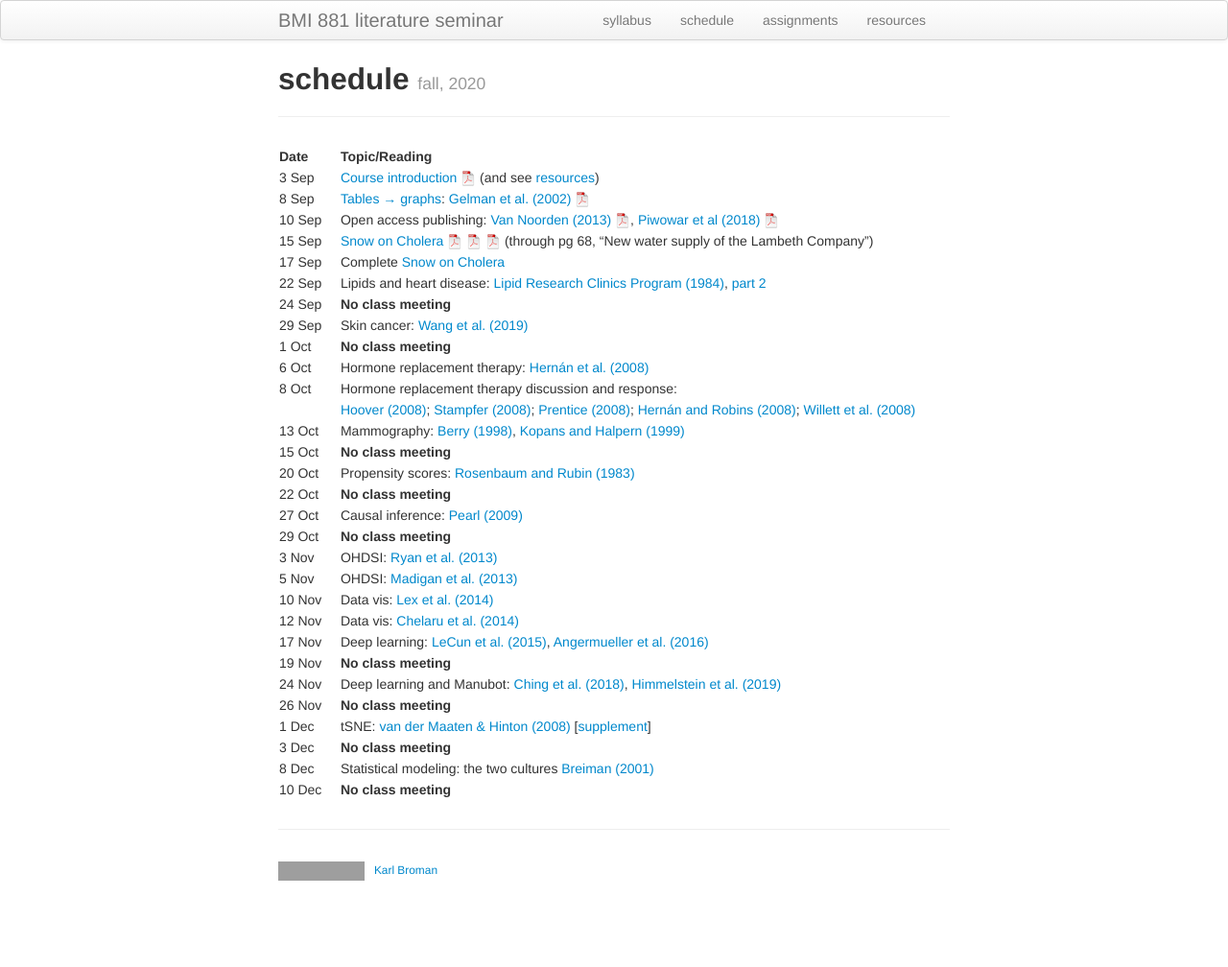
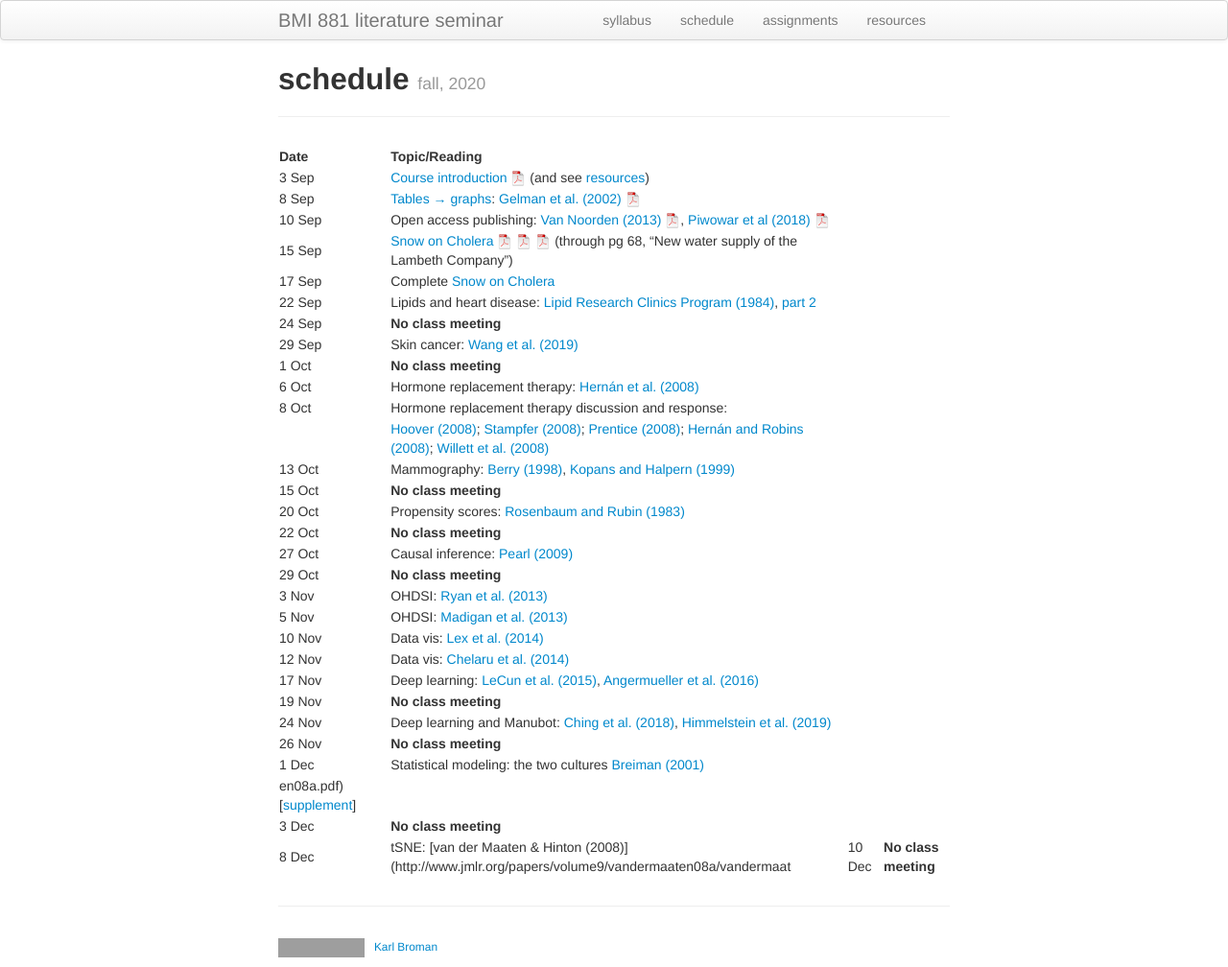
Before and after one commit to kbroman/BMI881_fall2022, a Jekyll site: the page built from schedule.md, in a window 1280 px wide. Shown: the whole page at 96% size. Built offline with Jekyll 4.4.1, drawn with Linux system fonts in a browser that asks for light colours; before the commit the page ends 928 px from its top, so only the background shows below that; grey boxes are pictures that could not be loaded.

Commit message:
Swap last two papers again

```diff
--- a/schedule.md
+++ b/schedule.md
@@ -33,7 +33,7 @@ description: Schedule and readings for BMI 881, Biomedical data science scholarl
 | 19 Nov    |  | **No class meeting** |
 | 24 Nov    |  | Deep learning and Manubot: [Ching et al. (2018)](https://doi.org/10.1098/rsif.2017.0387), [Himmelstein et al. (2019)](https://doi.org/10.1371/journal.pcbi.1007128) |
 | 26 Nov    |  | **No class meeting** |
-| 1 Dec     |  | tSNE: [van der Maaten & Hinton (2008)](http://www.jmlr.org/papers/volume9/vandermaaten08a/vandermaaten08a.pdf) \[[supplement](https://lvdmaaten.github.io/publications/misc/Supplement_JMLR_2008.pdf)\] |
+| 1 Dec   |  | Statistical modeling: the two cultures [Breiman (2001)](https://doi.org/10.1214/ss/1009213726) |
+en08a.pdf) \[[supplement](https://lvdmaaten.github.io/publications/misc/Supplement_JMLR_2008.pdf)\] |
 | 3 Dec    |  | **No class meeting** |
-| 8 Dec   |  | Statistical modeling: the two cultures [Breiman (2001)](https://doi.org/10.1214/ss/1009213726) |
-| 10 Dec    |  | **No class meeting** |
+| 8 Dec     |  | tSNE: [van der Maaten & Hinton (2008)](http://www.jmlr.org/papers/volume9/vandermaaten08a/vandermaat| 10 Dec    |  | **No class meeting** |
```
